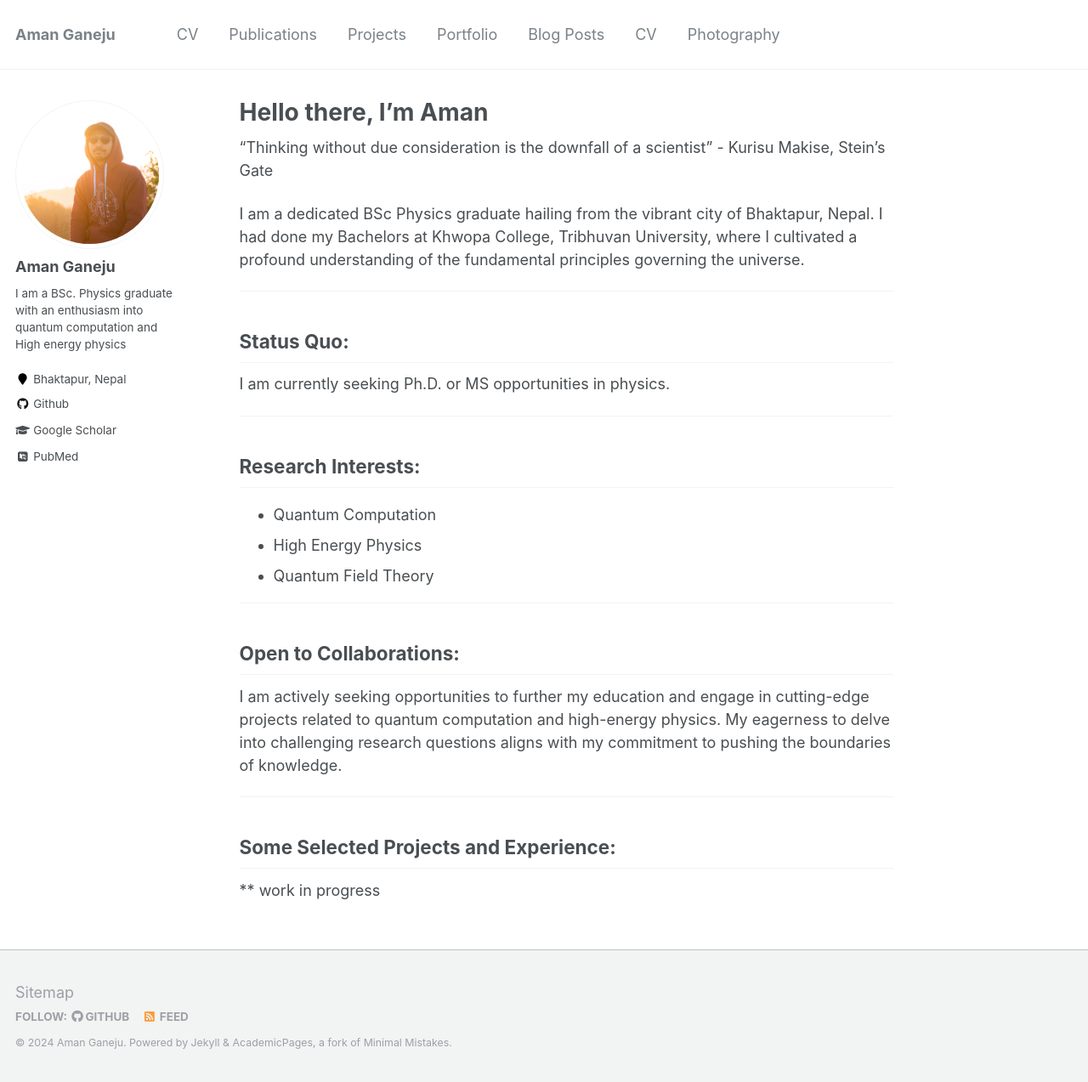
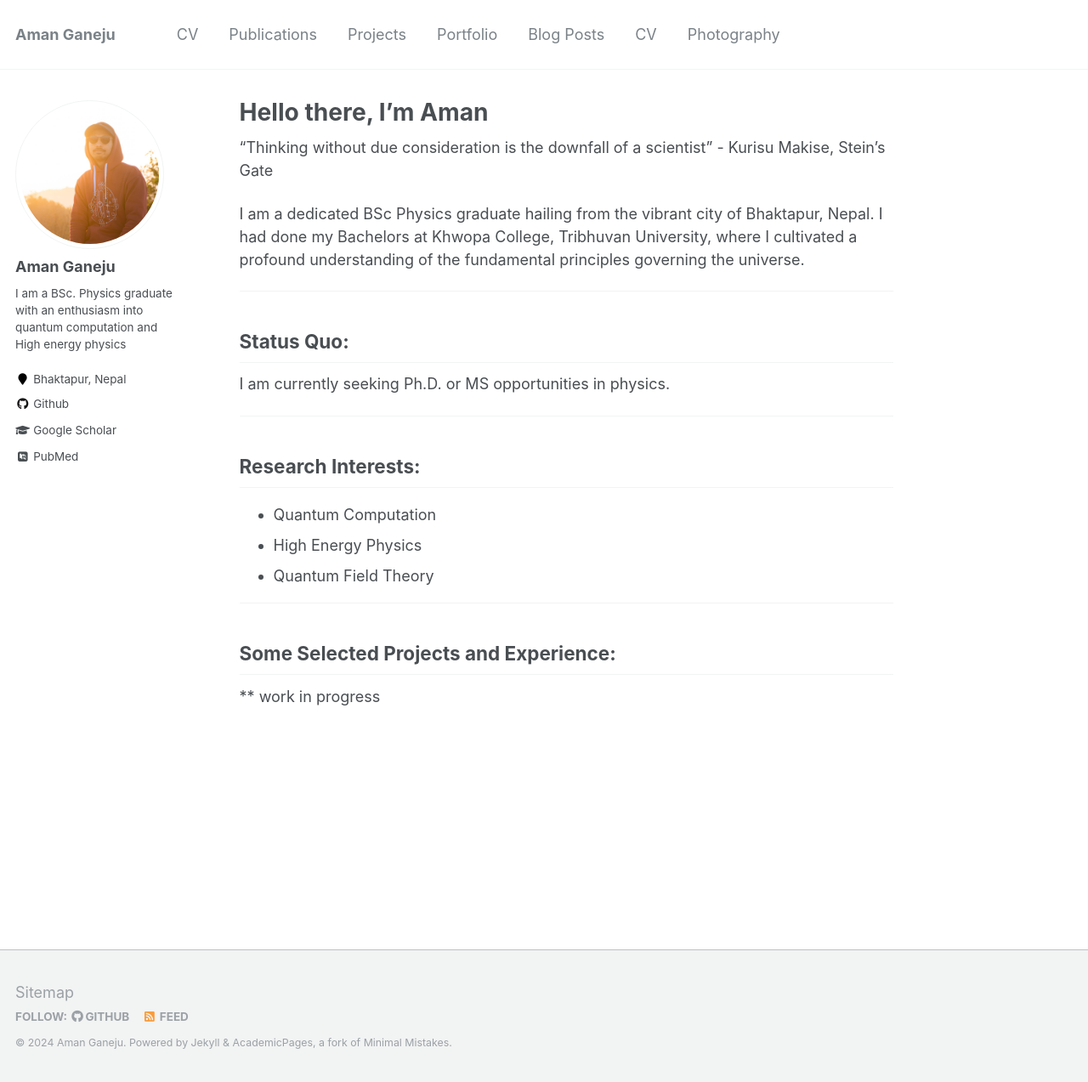
Before and after one commit to nama-aman/amanganeju.com.np-professional-profile, a Jekyll site: the page built from _pages/about.md, in a window 1280 px wide and 1273 px high. Shown: the whole window at 85% size. Built offline with Jekyll 4.4.1, drawn with Linux system fonts in a browser that asks for light colours; some web fonts are replaced.

Commit message:
formatting

```diff
--- a/_pages/about.md
+++ b/_pages/about.md
@@ -29,9 +29,5 @@ I am currently seeking Ph.D. or MS opportunities in physics.
 - Quantum Field Theory
 
 -----
-## Open to Collaborations:
-I am actively seeking opportunities to further my education and engage in cutting-edge projects related to quantum computation and high-energy physics. My eagerness to delve into challenging research questions aligns with my commitment to pushing the boundaries of knowledge.
-
------
 ## Some Selected Projects and Experience:
 ** work in progress
```
